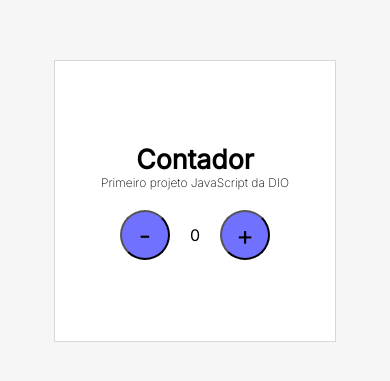
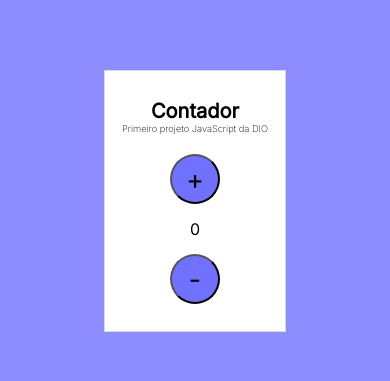
Before and after one commit to mateusaraujos/contador, a plain HTML site: page index.html in a window 390 px wide. Shown: the part 221-602 px from the top of the page. Drawn offline with Linux system fonts and the light colour scheme.

Commit message:
responsividade aplicada

```diff
--- a/assets/css/style.css
+++ b/assets/css/style.css
@@ -12,7 +12,7 @@ body {
     justify-content: center;
     align-items: center;
     min-height: 100vh;
-    background-color: rgba(211, 211, 211, 0.192);
+    background-color: rgba(0, 0, 255, 0.448);
 }
 
 .center-container {
@@ -20,7 +20,7 @@ body {
     flex-direction: column;
     align-items: center;
     justify-content: center;
-    height: 15rem;
+    min-height: 15rem;
     min-width: 15rem;
     padding: 20px;
     background-color: white;
@@ -63,3 +63,26 @@ body {
     margin-right: 20px;
     line-height: 50px;
 }
+
+@media (max-width:500px) {
+    .center-container {
+        height: 10rem;
+        min-width: 10rem;
+        padding: 10px;
+        background-color: white;
+        border: 1px solid rgba(119, 136, 153, 0.323);
+    }
+
+    #title {
+        font-size: 15pt;
+    }
+
+    #subtitle {
+        font-size: 7pt;
+    }
+
+    .counter {
+        flex-direction: column-reverse;
+        align-items: center;
+    }
+}
```
